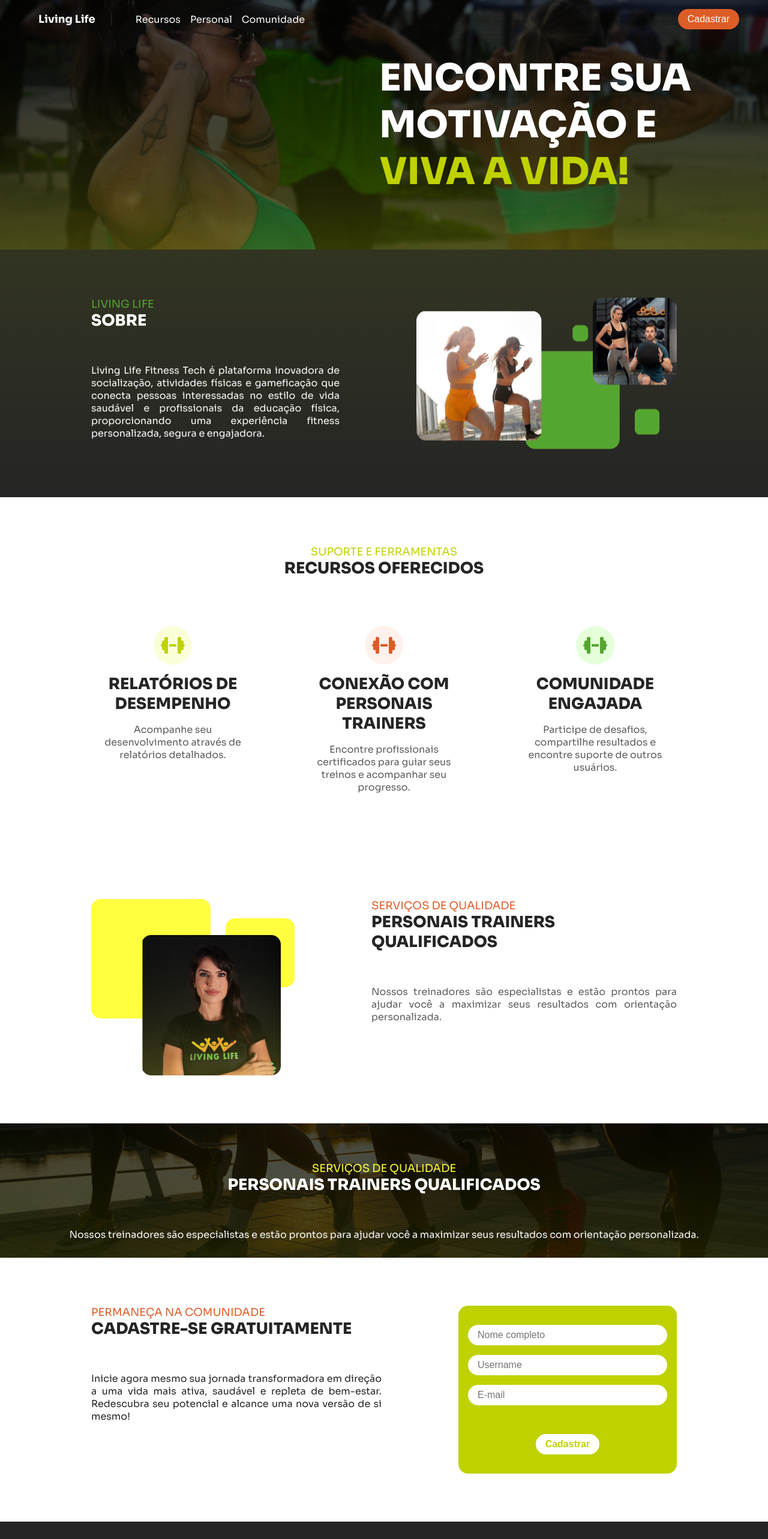
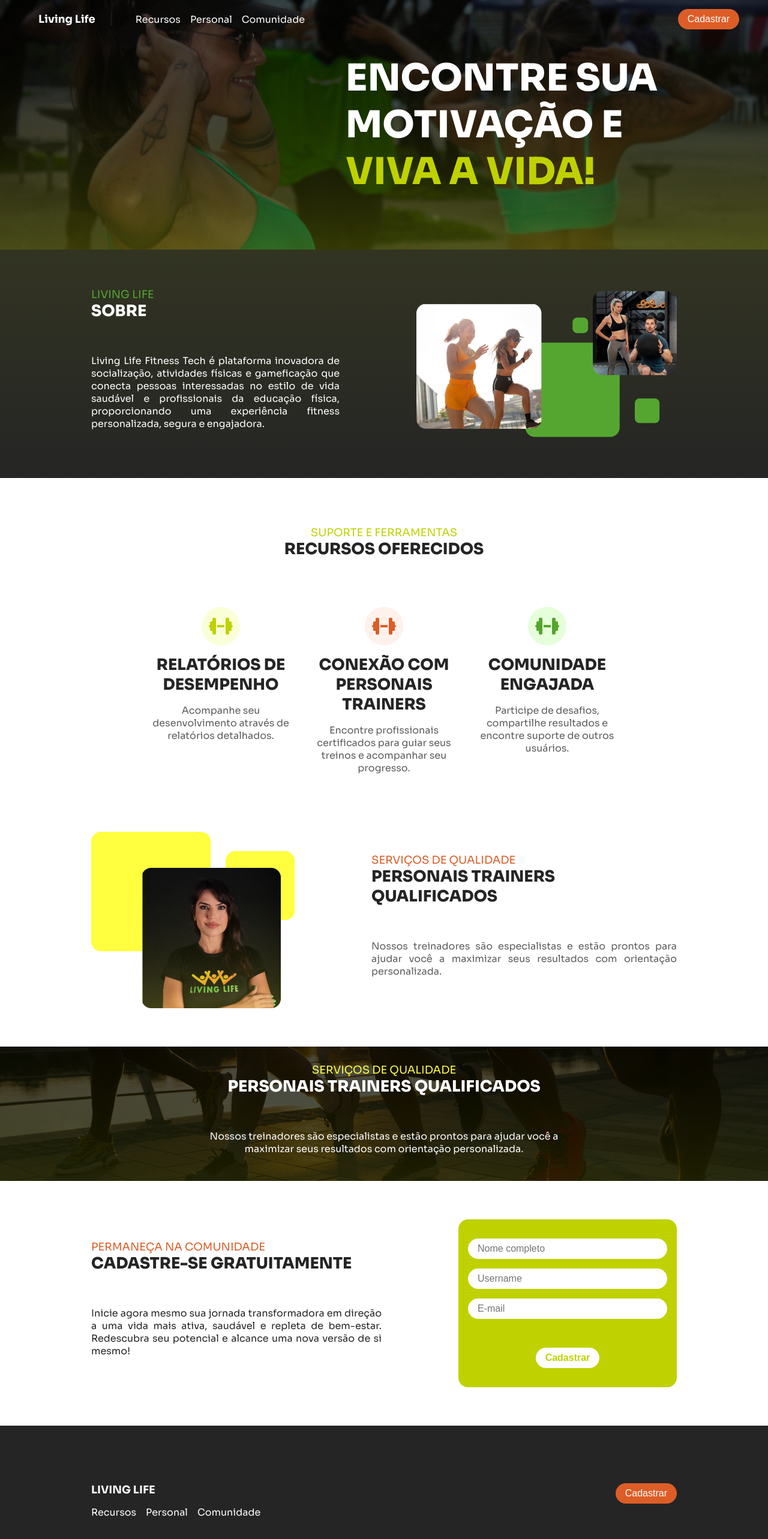
Before and after one commit to Living-Life-PUC/system-livinglifetech, a React (Vite) app: page / in a window 1280 px wide. Shown: the top 2566 px of the page at 60% size. Built offline with nearby package versions, Linux system fonts and the light colour scheme.

Commit message:
feat: criando responsividade do sistema

```diff
--- a/src/components/common/Footer.module.scss
+++ b/src/components/common/Footer.module.scss
@@ -14,9 +14,10 @@
 
 .footer_info {
   display: flex;
-  flex-direction: row;
+  flex-direction: column;
   justify-content: space-between;
   padding: 2rem 0rem;
+  gap: 2rem;
 
   h1 {
     font-size: 1.125rem;
@@ -39,6 +40,11 @@
       }
     }
   }
+
+  @media (min-width: 768px) {
+    gap: 0rem;
+    flex-direction: row;
+  }
 }
 
 .copyrigth {
--- a/src/components/common/Navbar.module.scss
+++ b/src/components/common/Navbar.module.scss
@@ -31,6 +31,10 @@
           text-decoration: underline;
         }
       }
+
+      @media (max-width: 975px) {
+        display: none;
+      }
     }
   }
 }
--- a/src/components/home/About.module.scss
+++ b/src/components/home/About.module.scss
@@ -3,7 +3,7 @@
 
 .about {
   background-color: #252525;
-    background-image: linear-gradient(0deg, #252525, #BFD20016);
+  background-image: linear-gradient(0deg, #252525, #bfd20016);
   color: #fff;
   padding-top: 4rem;
   padding-bottom: 4rem;
@@ -25,10 +25,30 @@
     margin-top: 3.5rem;
     text-align: justify;
   }
+
+  img {
+    width: 20rem;
+
+    @media (min-width: 480px) {
+      width: 100%;
+    }
+
+    @media (min-width: 768px) {
+      width: 60%;
+    }
+  }
 }
 
 .about_align {
   display: flex;
   flex-direction: row;
+  justify-content: center;
+  align-items: center;
   gap: 8rem;
+
+  @media (max-width: 975px) {
+    flex-direction: column;
+    text-align: center;
+    gap: 2rem;
   }
+}
--- a/src/components/home/Banner.module.scss
+++ b/src/components/home/Banner.module.scss
@@ -19,10 +19,24 @@
     font-size: 3.875rem;
     text-transform: uppercase;
     font-weight: 800;
-
+    width: 36rem;
 
     span {
-        color: $primary_lime;
+      color: $primary_lime;
+    }
+
+    @media (max-width: 975px) {
+      font-size: 3rem;
+    }
+
+    @media (max-width: 480px) {
+      font-size: 2rem;
     }
   }
+
+  @media (max-width: 975px) {
+    justify-content: center;
+    text-align: center;
+    padding: 0rem;
+  }
 }
--- a/src/components/home/Banner.tsx
+++ b/src/components/home/Banner.tsx
@@ -3,7 +3,7 @@ import styles  from "./Banner.module.scss"
 function Banner() {
   return (
     <div className={styles.banner}>
-        <h1>Encontre sua <br /> motivação e <br /><span>viva a vida!</span></h1>
+        <h1>Encontre sua motivação e <span>viva a vida!</span></h1>
     </div>
   );
 }
--- a/src/components/home/Community.module.scss
+++ b/src/components/home/Community.module.scss
@@ -10,8 +10,15 @@
   background-repeat: no-repeat;
   background-size: cover;
   width: 100%;
-    height: 6rem;
+  height: 10rem;
   color: #fff;
+
+  article {
+    display: flex;
+    flex-direction: column;
+    justify-content: center;
+    align-items: center;
+  }
 
   h2 {
     font-weight: 100;
@@ -30,6 +37,23 @@
 
   p {
     margin-top: 3.5rem;
-        text-align: justify;
+    width: 70%;
+    text-align: center;
+
+    @media (min-width: 480px) {
+      width: 70%;
+    }
+
+    @media (min-width: 768px) {
+      width: 60%;
     }
   }
+
+  @media (min-width: 480px) {
+    height: 7rem;
+  }
+
+  @media (min-width: 768px) {
+    height: 6rem;
+  }
+}
--- a/src/components/home/Register.module.scss
+++ b/src/components/home/Register.module.scss
@@ -10,22 +10,45 @@
     color: $primary_orange;
     text-transform: uppercase;
     font-size: 1.125rem;
+    text-align: center;
+
+    @media (min-width: 768px) {
+      text-align: left;
+    }
   }
 
   h1 {
     font-weight: 800;
     text-transform: uppercase;
     font-size: 1.625rem;
+    text-align: center;
+
+    @media (min-width: 768px) {
+      text-align: left;
+    }
   }
 
   p {
     margin-top: 3.5rem;
     text-align: justify;
+    text-align: center;
+
+    @media (min-width: 768px) {
+      text-align: justify;
+    }
   }
 }
 
 .register_align {
   display: flex;
+  flex-direction: column;
+  align-items: center;
+  gap: 2rem;
+
+  @media (min-width: 768px) {
     flex-direction: row;
+    justify-content: center;
+    align-items: center;
     gap: 8rem;
   }
+}
--- a/src/components/home/Resources.module.scss
+++ b/src/components/home/Resources.module.scss
@@ -26,12 +26,19 @@
     text-transform: uppercase;
     font-size: 1.625rem;
   }
+
 }
 
 .resources_row {
   margin-top: 4rem;
   width: 100%;
   display: flex;
+  align-items: center;
+  flex-direction: column;
+
+  @media (min-width: 768px) {
+    justify-content: center;
+    flex-direction: row;
     align-items: baseline;
-    justify-content: space-between;
   }
+}
--- a/src/components/home/Trainer.module.scss
+++ b/src/components/home/Trainer.module.scss
@@ -2,31 +2,70 @@
 @import "../../assets/variables";
 
 .trainer {
+  padding-bottom: 4rem;
   padding-top: 4rem;
-    padding-bottom: 4rem;
 
   h2 {
     font-weight: 100;
     color: $primary_orange;
     text-transform: uppercase;
     font-size: 1.125rem;
+    text-align: center;
+
+    @media (min-width: 768px) {
+      text-align: left;
+    }
   }
 
   h1 {
     font-weight: 800;
     text-transform: uppercase;
     font-size: 1.625rem;
+    text-align: center;
+
+    @media (min-width: 768px) {
+      text-align: left;
+    }
   }
 
   p {
     margin-top: 3.5rem;
     text-align: justify;
     color: $secondary_text-color;
+    text-align: center;
+
+    @media (min-width: 768px) {
+      text-align: justify;
+    }
+  }
+
+  @media (min-width: 768px) {
+    padding-top: 0rem;
   }
 }
 
 .trainer_align {
   display: flex;
+  flex-direction: column-reverse;
+  align-items: center;
+  gap: 2rem;
+
+  @media (min-width: 768px) {
     flex-direction: row;
+    justify-content: center;
+    align-items: center;
     gap: 8rem;
   }
+
+  img {
+    width: 20rem;
+
+    @media (min-width: 480px) {
+      width: 70%;
+    }
+
+    @media (min-width: 768px) {
+      width: 60%;
+    }
+  }
+}
--- a/src/index.scss
+++ b/src/index.scss
@@ -18,10 +18,9 @@ h6 {
   margin: 0rem;
 }
 .container {
-  padding: 1rem;
   margin-left: auto;
   margin-right: auto;
-  width: 100%;
+  width: 90%;
 
   @media (min-width: 480px) {
     max-width: 480px;
```
Also changed, not shown: tailwind.config.js (deleted, +0 -26 lines). Lines whose indentation alone changed are shown as unchanged.
